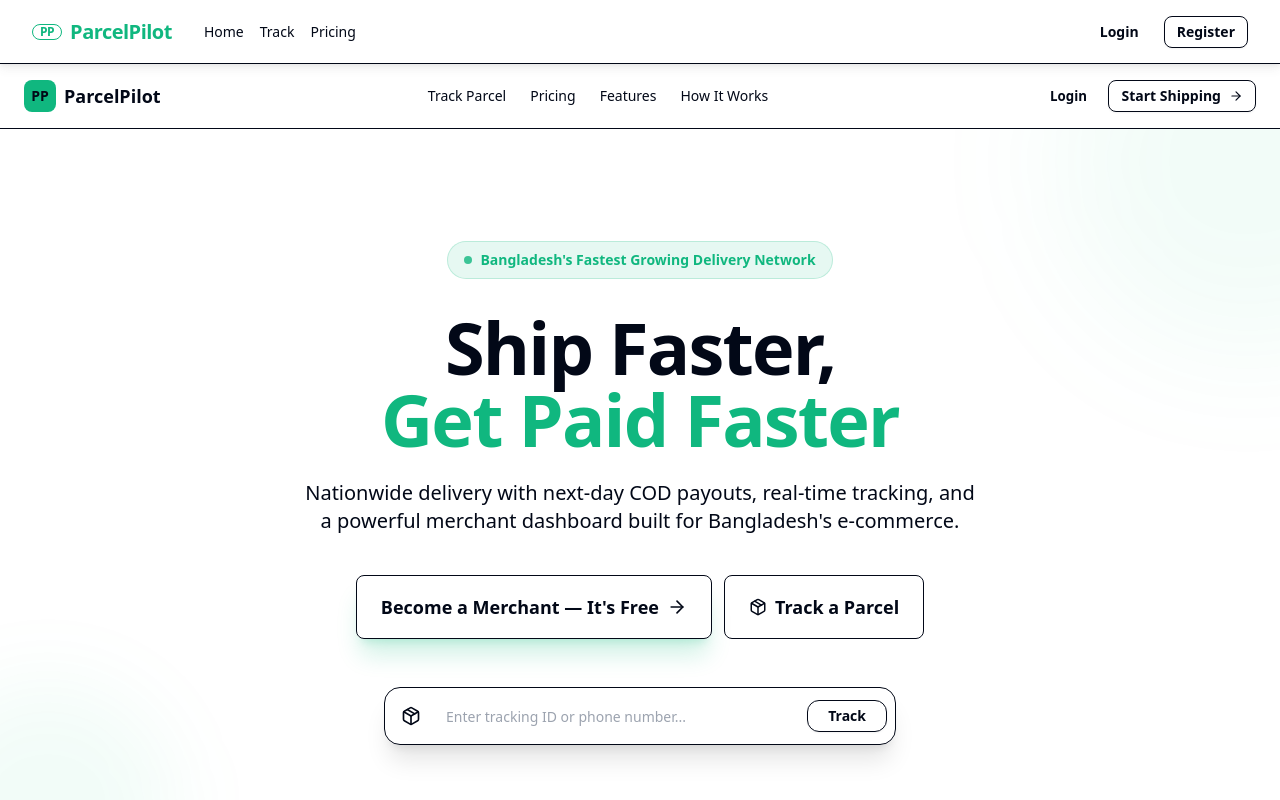
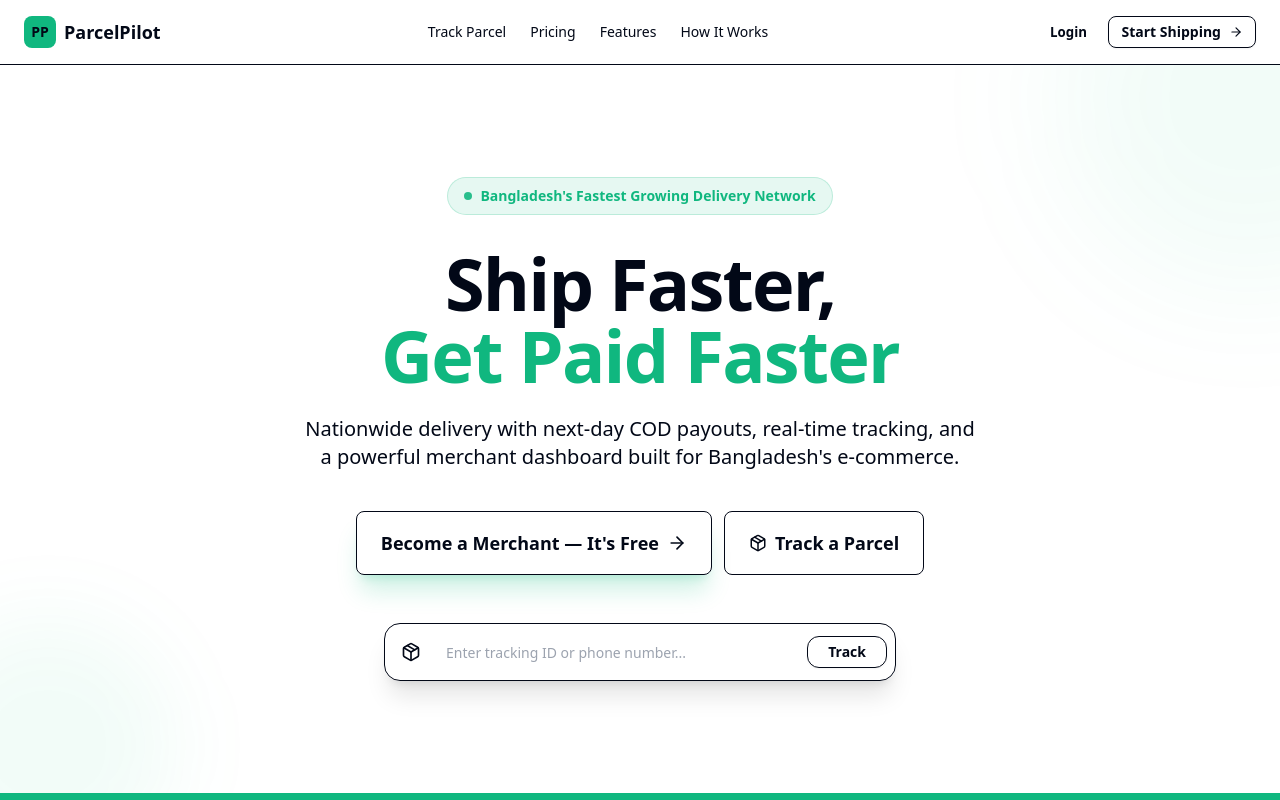
Before and after one commit to monirHRaju/ParcelPilot-Courier-Management-System, a Next.js app in the folder apps/web/: page / in a window 1280 px wide. Shown: the top 800 px of the page. Built offline with nearby package versions, Linux system fonts and the light colour scheme; no server answers.

Commit message:
fix: remove duplicate header and footer from public layout to support custom page layouts

```diff
--- a/apps/web/src/app/(public)/layout.tsx
+++ b/apps/web/src/app/(public)/layout.tsx
@@ -1,40 +1,7 @@
-import { NotificationBell } from '@/components/layout/NotificationBell';
-import { HeaderAuth } from '@/components/layout/HeaderAuth';
-
 export default function PublicLayout({
   children,
 }: {
   children: React.ReactNode;
 }) {
-  return (
-    <>
-      <header className="navbar bg-base-100 shadow-md px-4 sm:px-8 border-b border-base-200">
-        <div className="flex-1 items-center gap-2">
-          <a href="/" className="text-xl font-black tracking-tight text-primary flex items-center gap-2">
-            <span className="badge badge-primary badge-sm font-bold">PP</span>
-            ParcelPilot
-          </a>
-          <div className="hidden md:flex ml-6 gap-4 text-sm font-medium">
-            <a href="/" className="hover:text-primary transition-colors">Home</a>
-            <a href="/track" className="hover:text-primary transition-colors">Track</a>
-            <a href="/pricing" className="hover:text-primary transition-colors">Pricing</a>
-          </div>
-        </div>
-        <div className="flex-none gap-3 items-center">
-          <HeaderAuth />
-          <NotificationBell />
-        </div>
-      </header>
-
-      <main className="flex-grow">{children}</main>
-
-      <footer className="footer footer-center p-6 bg-base-100 text-base-content border-t border-base-200">
-        <aside>
-          <p className="text-xs text-base-content/70">
-            ParcelPilot Courier &amp; Logistics Platform © 2026 — Monorepo Architecture
-          </p>
-        </aside>
-      </footer>
-    </>
-  );
+  return <main className="flex-grow">{children}</main>;
 }
```
